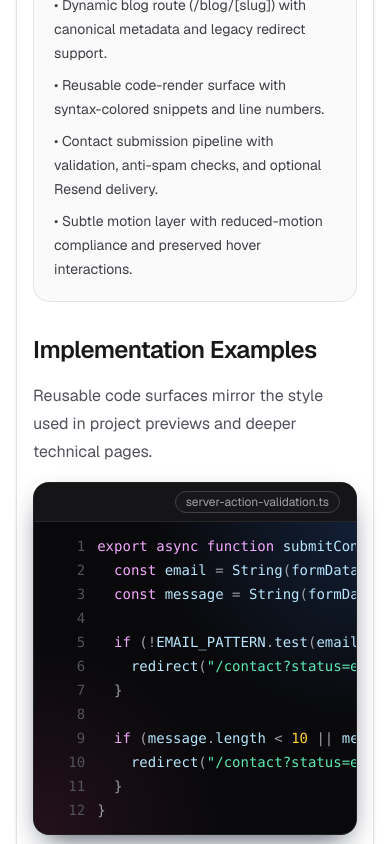
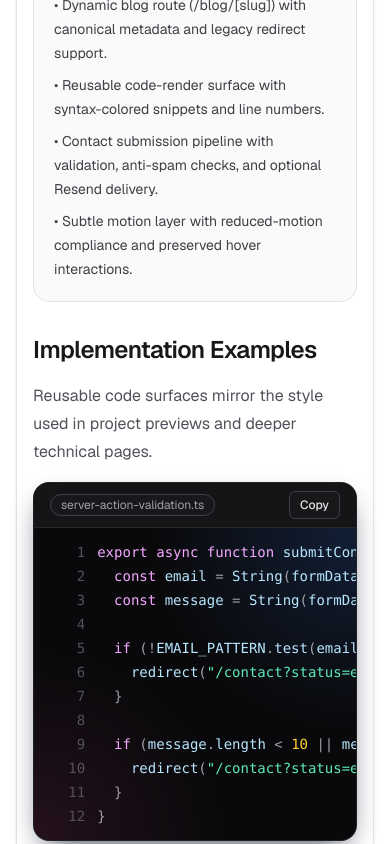
Before and after one commit to xmoravec/Portfolio, a Next.js app: page /projects/personal-portfolio-platform in a window 390 px wide. Shown: the part 1156-2000 px from the top of the page. Built offline with nearby package versions, Linux system fonts and the light colour scheme; no server answers.

Commit message:
Finetune mobile UI and code blocks

```diff
--- a/src/app/components/code-block.tsx
+++ b/src/app/components/code-block.tsx
@@ -1,7 +1,14 @@
+"use client";
+
+import { useEffect, useState } from "react";
+
 type CodeBlockProps = {
   code: string;
   title?: string;
   compact?: boolean;
+  enableCopy?: boolean;
+  copyLabel?: string;
+  copiedLabel?: string;
 };
 
 const KEYWORDS = new Set([
@@ -94,13 +101,56 @@ function tokenizeCode(line: string, lineIndex: number) {
   return rendered;
 }
 
-export function CodeBlock({ code, title, compact = false }: CodeBlockProps) {
+export function CodeBlock({
+  code,
+  title,
+  compact = false,
+  enableCopy = false,
+  copyLabel = "Copy",
+  copiedLabel = "Copied",
+}: CodeBlockProps) {
   const lines = code.split("\n");
+  const [copied, setCopied] = useState(false);
+
+  useEffect(() => {
+    if (!copied) {
+      return;
+    }
+
+    const timer = window.setTimeout(() => {
+      setCopied(false);
+    }, 1400);
+
+    return () => window.clearTimeout(timer);
+  }, [copied]);
+
+  async function handleCopy() {
+    if (!enableCopy) {
+      return;
+    }
+
+    try {
+      await navigator.clipboard.writeText(code);
+      setCopied(true);
+    } catch {
+      setCopied(false);
+    }
+  }
 
   return (
     <div className="overflow-hidden rounded-2xl border border-zinc-800/80 bg-zinc-950 shadow-[0_12px_30px_-12px_rgba(15,23,42,0.9)]">
-      <div className="flex items-center justify-end border-b border-zinc-800 bg-zinc-900/80 px-4 py-2">
+      <div className="flex items-center justify-between gap-2 border-b border-zinc-800 bg-zinc-900/80 px-4 py-2">
         <p className="rounded-full border border-zinc-700 bg-zinc-900 px-2.5 py-0.5 text-xs text-zinc-400">{title ?? "typescript"}</p>
+        {enableCopy ? (
+          <button
+            type="button"
+            onClick={handleCopy}
+            className="inline-flex h-7 items-center rounded-md border border-zinc-700 bg-zinc-900 px-2.5 text-xs font-medium text-zinc-200 transition hover:bg-zinc-800"
+            aria-label={copyLabel}
+          >
+            {copied ? copiedLabel : copyLabel}
+          </button>
+        ) : null}
       </div>
 
       <pre className={`overflow-x-auto bg-[radial-gradient(circle_at_top_right,rgba(59,130,246,0.18),transparent_45%),radial-gradient(circle_at_bottom_left,rgba(236,72,153,0.12),transparent_42%)] px-0 py-3 text-zinc-100 ${compact ? "text-xs" : "text-sm"}`}>
--- a/src/app/components/site-nav.tsx
+++ b/src/app/components/site-nav.tsx
@@ -82,10 +82,10 @@ export function SiteNav({ labels }: SiteNavProps) {
       </button>
 
       {isMenuOpen ? (
-        <div className="fixed inset-0 z-50 md:hidden" role="presentation">
+          <div className="fixed inset-0 z-70 isolate md:hidden" role="presentation">
           <button
             type="button"
-            className="absolute inset-0 z-0 bg-zinc-950/55 backdrop-blur-[2px]"
+              className="absolute inset-0 z-10 bg-zinc-950/55 backdrop-blur-[2px]"
             aria-label={labels.closeMenuAria}
             onClick={() => setIsMenuOpen(false)}
           />
@@ -94,7 +94,7 @@ export function SiteNav({ labels }: SiteNavProps) {
             role="dialog"
             aria-modal="true"
             aria-label={labels.mobileNavAria}
-            className="absolute right-0 top-0 z-10 flex h-full w-[86vw] min-w-[18rem] max-w-sm flex-col border-l border-zinc-700 bg-zinc-900 p-5 text-zinc-100 shadow-2xl shadow-black/40"
+              className="fixed inset-y-0 right-0 z-20 flex w-[88vw] max-w-sm flex-col overflow-y-auto border-l border-zinc-700 bg-zinc-900/95 p-5 text-zinc-100 shadow-2xl shadow-black/40 supports-backdrop-filter:bg-zinc-900/90"
           >
             <div className="mb-6 flex items-center justify-between">
               <p className="text-sm font-semibold text-white">{labels.menu}</p>
--- a/src/app/globals.css
+++ b/src/app/globals.css
@@ -22,7 +22,7 @@ body {
 
 @layer components {
   .page-shell {
-    @apply mx-auto flex min-h-screen w-full max-w-none flex-col gap-10 px-4 py-8 sm:gap-14 sm:px-6 sm:py-12 md:max-w-6xl md:px-10 xl:max-w-7xl;
+    @apply mx-auto flex min-h-screen w-full max-w-none flex-col gap-10 px-4 py-8 sm:gap-14 sm:px-6 sm:py-12 lg:max-w-6xl lg:px-10 xl:max-w-7xl;
   }
 
   .section-card {
--- a/src/app/i18n/ui-text.ts
+++ b/src/app/i18n/ui-text.ts
@@ -52,6 +52,8 @@ export type UiText = {
     implementationTitle: string;
     implementationDescription: string;
     focusTitle: string;
+    copyCode: string;
+    copiedCode: string;
   };
   photos: {
     openPhotoDetailsPrefix: string;
@@ -152,6 +154,8 @@ const enUiText: UiText = {
     implementationDescription:
       "Reusable code surfaces mirror the style used in project previews and deeper technical pages.",
     focusTitle: "Current Focus",
+    copyCode: "Copy",
+    copiedCode: "Copied",
   },
   photos: {
     openPhotoDetailsPrefix: "Open photo details for",
--- a/src/app/layout.tsx
+++ b/src/app/layout.tsx
@@ -34,8 +34,8 @@ export default function RootLayout({
       <body
         className={`${geistSans.variable} ${geistMono.variable} antialiased`}
       >
-        <header className="sticky top-0 z-40 border-b border-zinc-200 bg-white/95 backdrop-blur">
-          <div className="mx-auto flex w-full max-w-none items-center justify-between px-4 py-3 sm:px-6 md:max-w-7xl md:px-10">
+        <header className="sticky top-0 z-40 border-b border-zinc-200 bg-white/95">
+          <div className="mx-auto flex w-full max-w-none items-center justify-between px-4 py-3 sm:px-6 lg:max-w-7xl lg:px-10">
             <Link href="/" className="text-sm font-semibold tracking-wide text-zinc-900">
               Erik Moravec
             </Link>
--- a/src/app/projects/[slug]/page.tsx
+++ b/src/app/projects/[slug]/page.tsx
@@ -113,7 +113,14 @@ export default async function ProjectDetailPage({ params }: ProjectDetailPagePro
           <p className="muted-text text-base">{ui.projects.implementationDescription}</p>
           <div className="space-y-4">
             {project.codeSamples.map((sample) => (
-              <CodeBlock key={sample.title} title={sample.title} code={sample.code} />
+              <CodeBlock
+                key={sample.title}
+                title={sample.title}
+                code={sample.code}
+                enableCopy
+                copyLabel={ui.projects.copyCode}
+                copiedLabel={ui.projects.copiedCode}
+              />
             ))}
           </div>
         </section>
```
Also changed, not shown: 1 other file (tests, documents, lock files or other folders).
